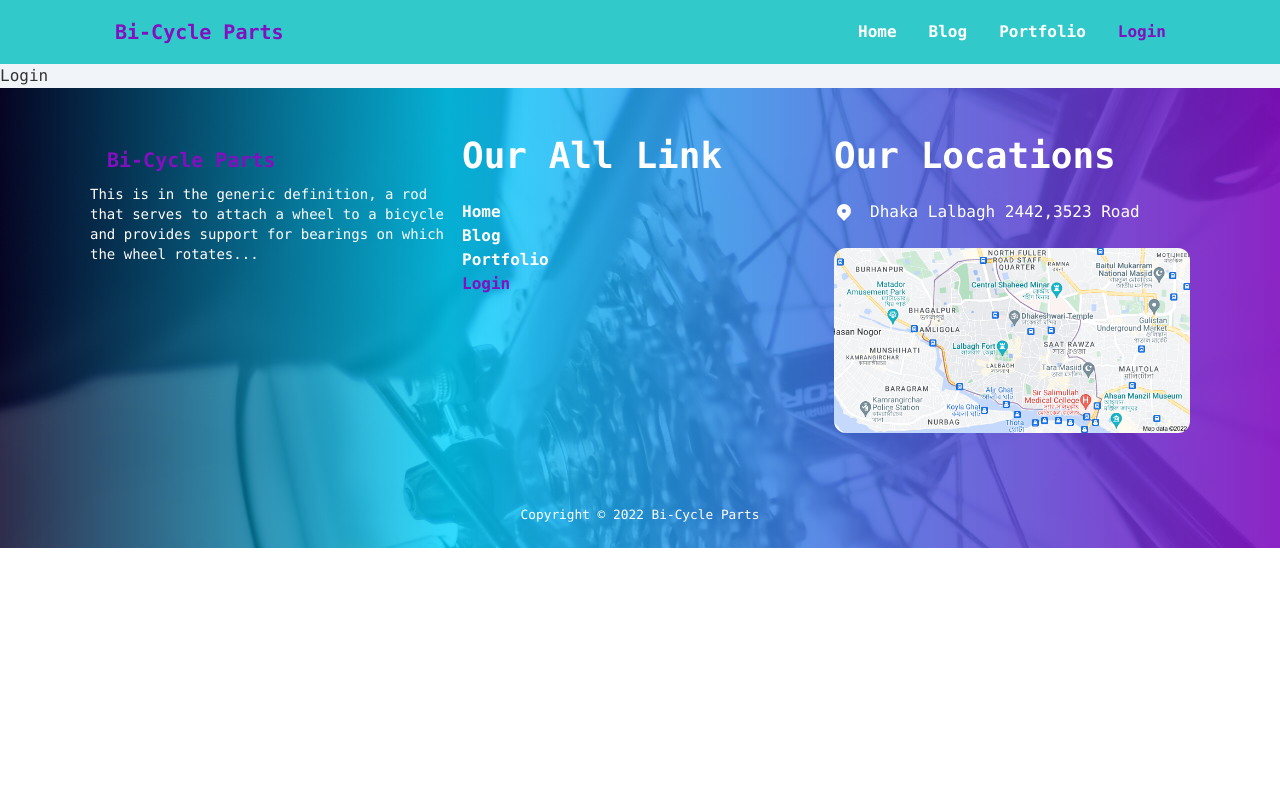
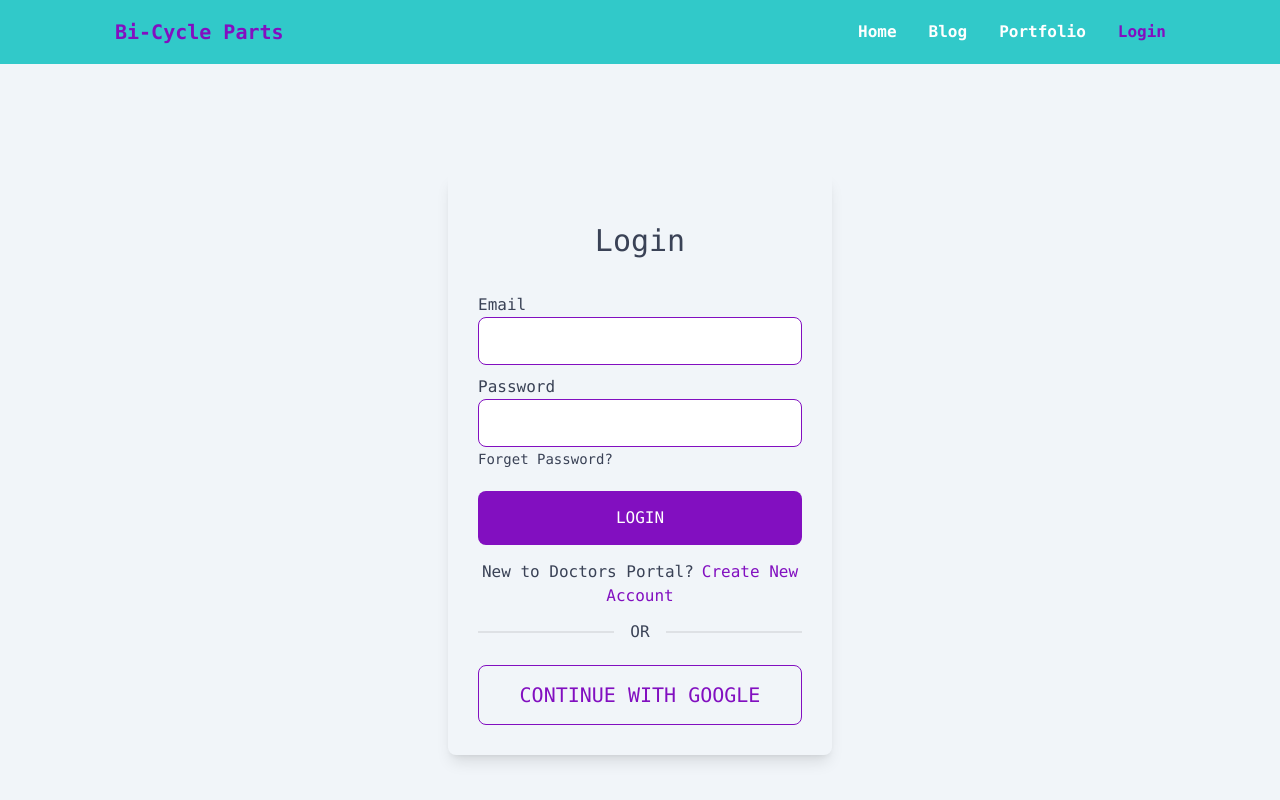
Before and after one commit to Tanvir-Alam625/bicycle-parts-manufacturer, a React (Create React App) app: page /login in a window 1280 px wide. Shown: the top 800 px of the page. Built offline with nearby package versions, Linux system fonts and the light colour scheme.

Commit message:
login component designed

```diff
--- a/package.json
+++ b/package.json
@@ -13,6 +13,7 @@
     "react-dom": "^18.1.0",
     "react-firebase-hooks": "^5.0.3",
     "react-helmet-async": "^1.3.0",
+    "react-hook-form": "^7.31.2",
     "react-router-dom": "6",
     "react-scripts": "5.0.1",
     "react-toastify": "^9.0.1",
--- a/src/components/Login/Login.js
+++ b/src/components/Login/Login.js
@@ -1,9 +1,89 @@
 import React from "react";
+import { useForm } from "react-hook-form";
+import { Link } from "react-router-dom";
 
 const Login = () => {
+  const {
+    register,
+    formState: { errors },
+    handleSubmit,
+  } = useForm();
+
+  const onSubmit = (data) => {
+    // signInWithEmailAndPassword(data.email, data.password);
+  };
   return (
-    <div>
-      <h2>Login</h2>
+    <div className="flex justify-center min-h-screen items-center">
+      <div className="shadow-lg rounded-lg w-full text-accent  mx-2 p-[30px] lg:w-96 ">
+        <h2 className="text-center text-[30px] mt-[15px]  mb-[30px]">Login</h2>
+        <form onSubmit={handleSubmit(onSubmit)}>
+          <div className="input-box mb-[10px]">
+            <label htmlFor="email">Email</label>
+            <input
+              type="email"
+              {...register("email", {
+                required: { value: true, message: "Email is required" },
+                pattern: {
+                  value: /[a-z0-9]+@[a-z]+\.[a-z]{2,3}/,
+                  message: "Please Enter the valid Email",
+                },
+              })}
+              id="email"
+              class="input input-bordered input-secondary w-full "
+            />
+            <label htmlFor="email" className="text-red-400 text-xs">
+              {(errors.email?.type === "required" && errors.email?.message) ||
+                (errors.email?.type === "pattern" && errors.email?.message)}
+            </label>
+          </div>
+          <div className="input-box">
+            <label htmlFor="password">Password</label>
+            <input
+              type="password"
+              class="input input-bordered input-secondary w-full "
+              {...register("password", {
+                required: { value: true, message: "Password is required" },
+                minLength: {
+                  value: 6,
+                  message: "Password length must be 6 character ",
+                },
+              })}
+              id="password"
+            />
+            <label htmlFor="password" className="text-red-400 text-xs">
+              {(errors.password?.type === "required" &&
+                errors.password?.message) ||
+                (errors.password?.type === "minLength" &&
+                  errors.password?.message)}
+            </label>
+          </div>
+          <div className="reset mb-[20px]">
+            <Link
+              to="/reset"
+              className="text-sm hover:text-secondary duration-200 ease-in-out "
+            >
+              Forget Password?
+            </Link>
+          </div>
+          <button
+            type="submit"
+            // disabled={loading || googleLoading ? true : false}
+            className="uppercase text-base-100 mb-[15px] bg-secondary w-full rounded-lg p-[15px]"
+          >
+            login
+          </button>
+        </form>
+        <p className="text- text-center mb-[16px]">
+          New to Doctors Portal?
+          <Link to="/signup" className="text-secondary ml-2">
+            Create New Account
+          </Link>
+        </p>
+        <div className="divider mb-[25px]">OR</div>
+        <button className="uppercase border w-full border-secondary text-secondary text-xl p-[15px] rounded-lg">
+          continue with Google
+        </button>
+      </div>
     </div>
   );
 };
```
Also changed, not shown: 1 other file (tests, documents, lock files or other folders).
